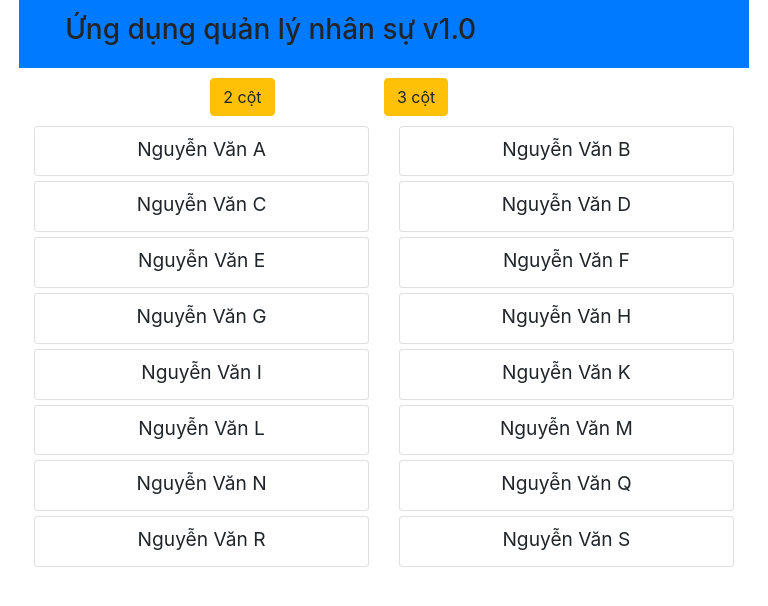
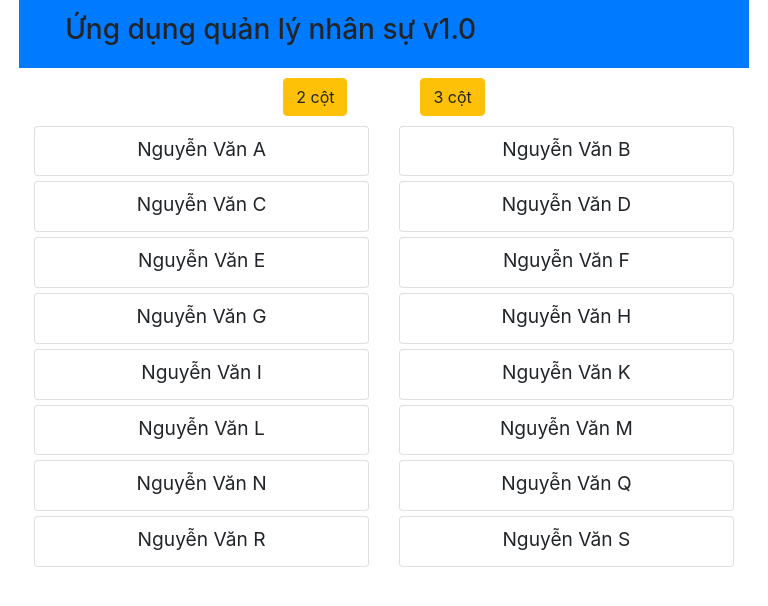
Before and after one commit to haitrieu0202/FUNIXReactJSASM, a React (Create React App) app: page / in a window 768 px wide. Shown: the top 606 px of the page. Built offline with nearby package versions, Linux system fonts and the light colour scheme.

Commit message:
update responsive ok

```diff
--- a/src/App.css
+++ b/src/App.css
@@ -24,6 +24,15 @@ body {
 .staffCard {
   margin: auto;
 }
+@media (min-width: 768px) and (max-width: 991.9px) {
+.col6 {
+  display: none;
+}
+.col2, .col3 {
+  margin: 0% 5%;
+}
+
+}
 @media screen and (max-width: 767.9px) {
 .col3, .col6 {
   display: none;
@@ -32,8 +41,3 @@ body {
   text-align: center;
 }
 }
-@media (min-width: 768px) and (max-width: 991.9px) {
-.col6 {
-  display: none;
-  }
-}
--- a/src/components/StaffListComponent.js
+++ b/src/components/StaffListComponent.js
@@ -65,7 +65,7 @@ class StaffList extends Component {
         return (
             <div>
                 <div className='colSelected'>
-                    <button className='btn btn-warning' onClick={() => this.selectedCol2()}>2 cột</button>
+                    <button className='col2 btn btn-warning' onClick={() => this.selectedCol2()}>2 cột</button>
                     <button className='col3 btn btn-warning'onClick={() => this.selectedCol3()}>3 cột</button>
                     <button className='col6 btn btn-warning'onClick={() => this.selectedCol6()}>6 cột</button>
                 </div>
```
